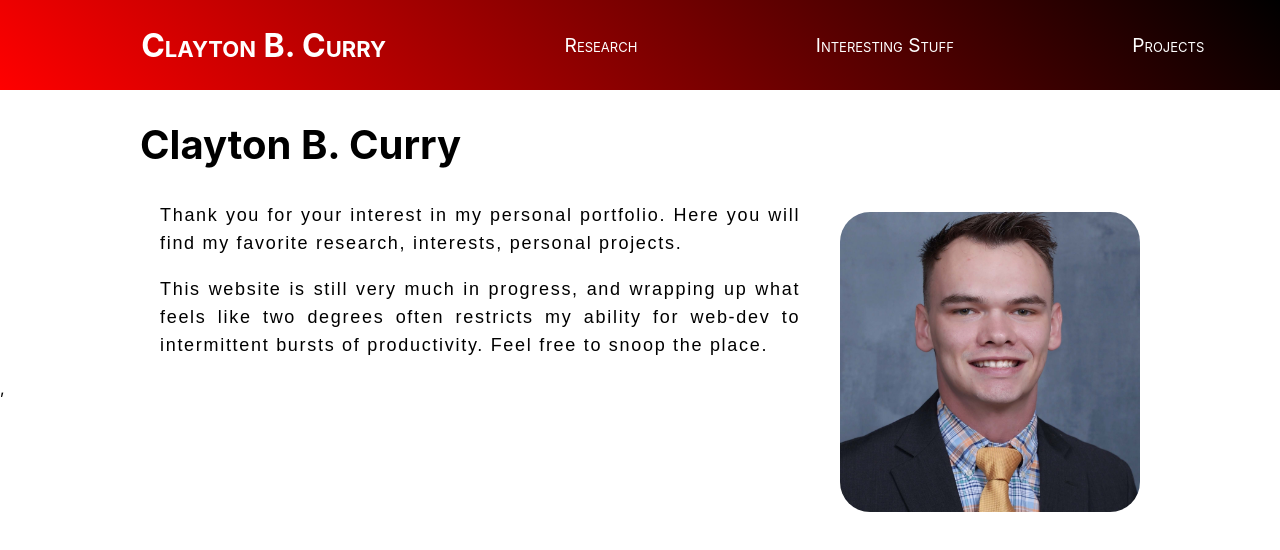
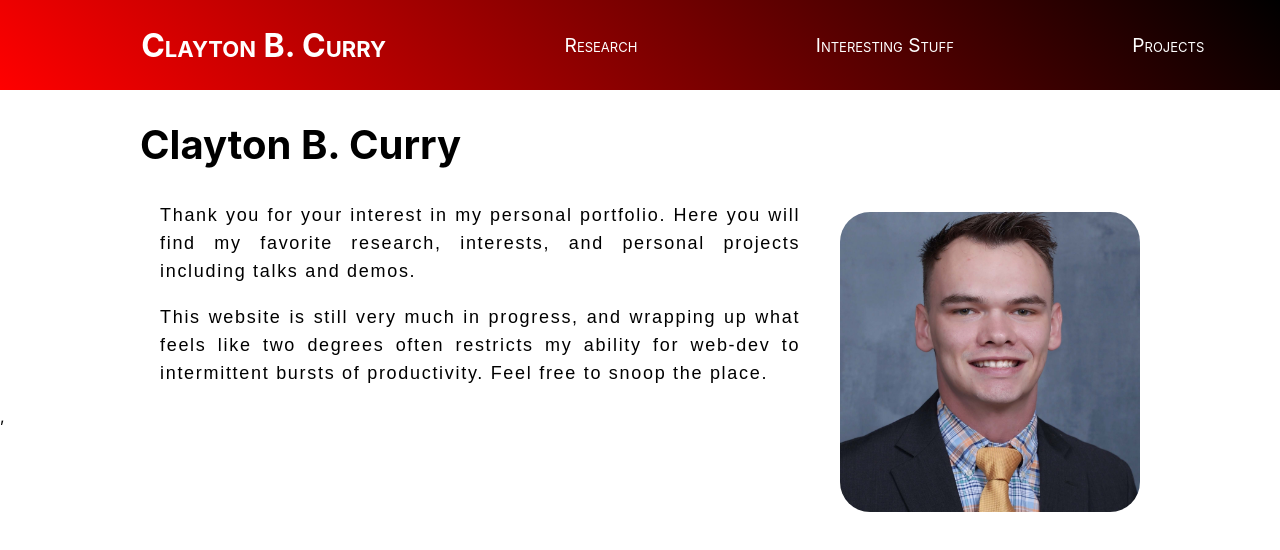
Before and after one commit to clay-curry/Website, a React (Create React App) app: page / in a window 1280 px wide. Shown: the top 550 px of the page. Built offline with nearby package versions, Linux system fonts and the light colour scheme.

Commit message:
homepage correction

```diff
--- a/src/pages/Home.tsx
+++ b/src/pages/Home.tsx
@@ -18,7 +18,7 @@ function AboutMe() {
       <div id='me'><img src={require('../images/Clay_Face.JPG')} alt="Portrait of Clayton Curry" /></div>
 
       <p>
-      Thank you for your interest in my personal portfolio. Here you will find my favorite research, interests, personal projects.
+      Thank you for your interest in my personal portfolio. Here you will find my favorite research, interests, and personal projects including talks and demos.
       </p>
 
       <p>
```
